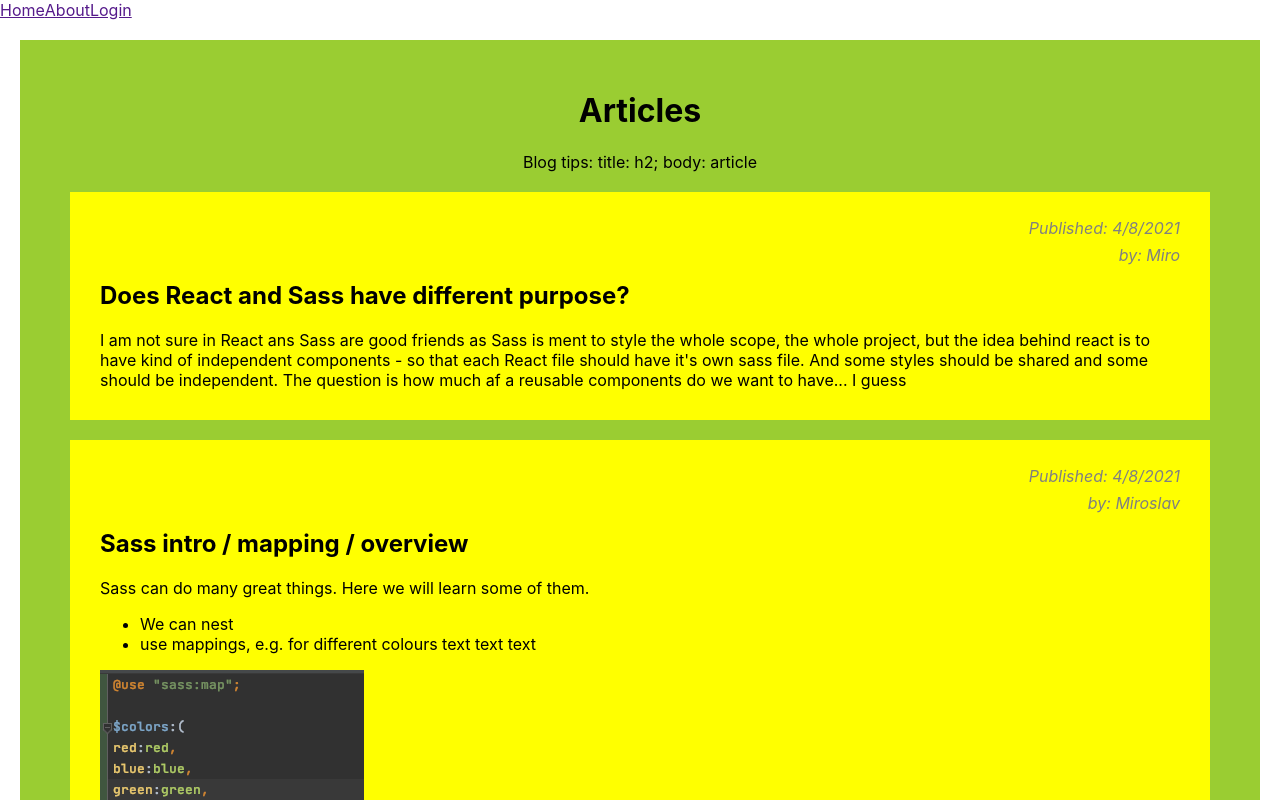
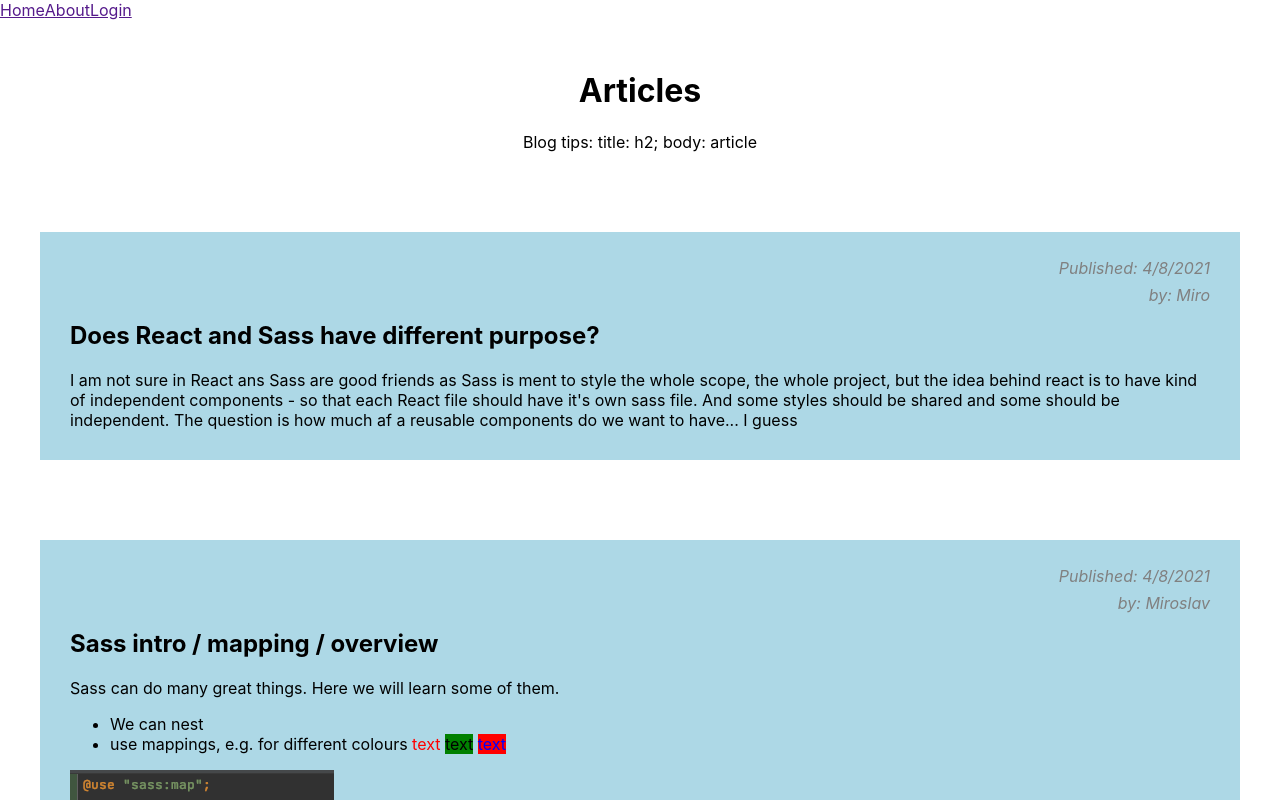
Before and after one commit to MMAcode/sass_miro_and_arthur, a React (Create React App) app: page / in a window 1280 px wide. Shown: the top 800 px of the page. Built offline with nearby package versions, Linux system fonts and the light colour scheme.

Commit message:
css files added

```diff
--- a/src/css/style.css
+++ b/src/css/style.css
@@ -1,16 +1,54 @@
+.Tred {
+  color: red;
+}
+
+.Bred {
+  background-color: red;
+}
+
+.Tblue {
+  color: blue;
+}
+
+.Bblue {
+  background-color: blue;
+}
+
+.Tgreen {
+  color: green;
+}
+
+.Bgreen {
+  background-color: green;
+}
+
+.Tgray {
+  color: gray;
+}
+
+.Bgray {
+  background-color: gray;
+}
+
+.Torange {
+  color: orange;
+}
+
+.Borange {
+  background-color: orange;
+}
+
 .header {
   display: flex;
 }
 
 .blogsWrapper {
-  background-color: yellowgreen;
-  margin: 20px;
   padding: 30px;
 }
 
 .blog {
-  background-color: yellow;
-  margin: 20px;
+  background-color: lightblue;
+  margin: 80px 10px;
   padding: 30px;
   padding-top: 15px;
 }
```
Also changed, not shown: 1 other file (tests, documents, lock files or other folders).
